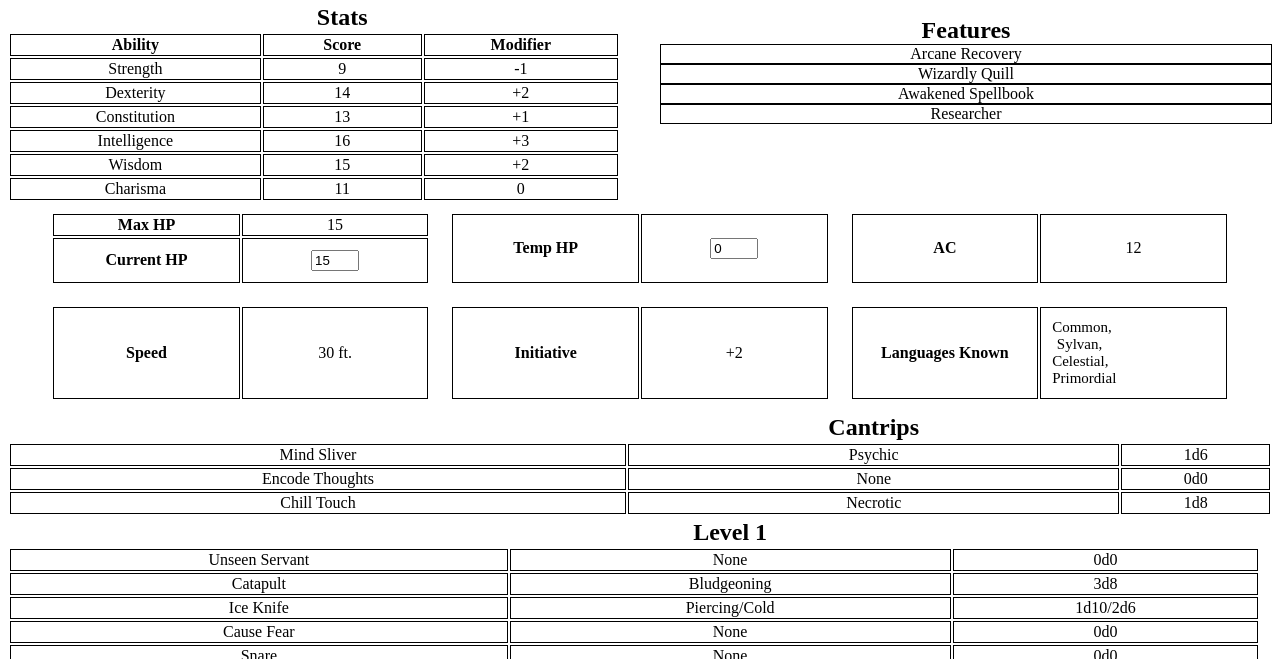
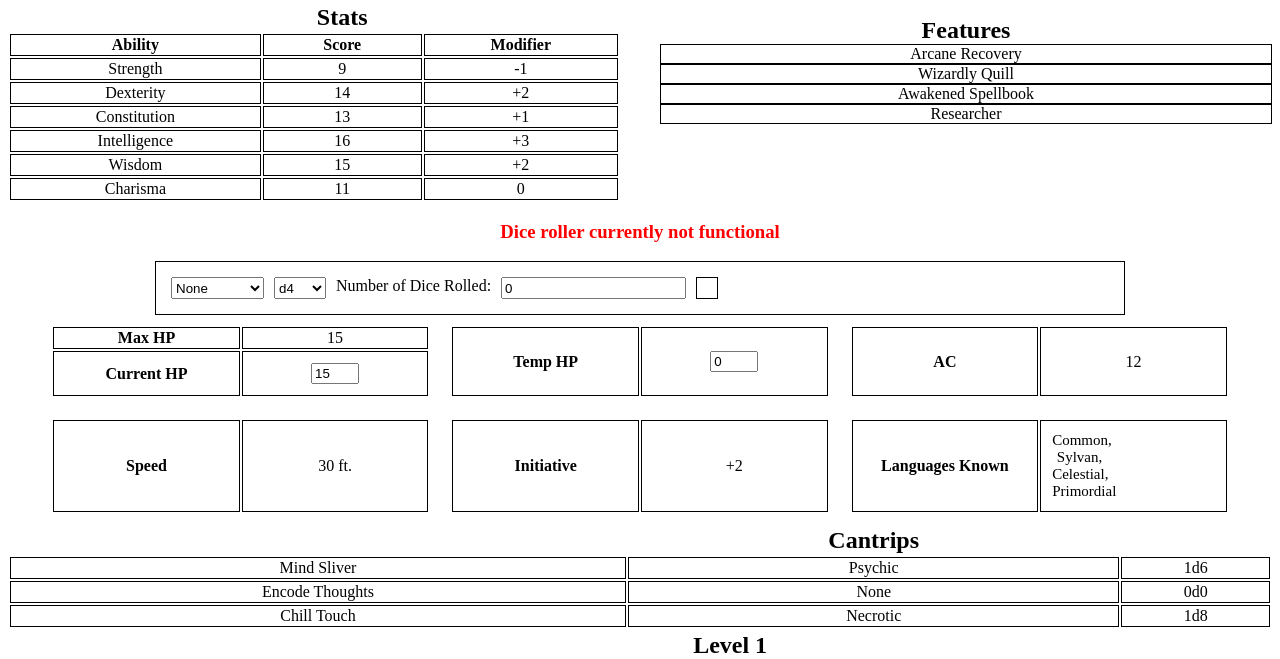
Before and after one commit to KamdenBirk/dndBackstory, a plain HTML site: page pages/evendal.html in a window 1280 px wide. Shown: the part 133-792 px from the top of the page. Drawn offline with Linux system fonts and the light colour scheme.

Commit message:
began dice roller

```diff
--- a/pages/evendal.html
+++ b/pages/evendal.html
@@ -43,6 +43,30 @@
                 <li id="awakenedSpellbook">Awakened Spellbook</li>
                 <li id="researcher">Researcher</li>
             </ul>
+        </div>
+        <h3 style="color:red;">Dice roller currently not functional</h3>
+        <div class="dice">
+            <select name="statUsed" id="statUsed">
+                <option value="None">None</option>
+                <option value="Strength">Strength</option>
+                <option value="Dexterity">Dexterity</option>
+                <option value="Constitution">Constitution</option>
+                <option value="Intelligence">Intelligence</option>
+                <option value="Wisdom">Wisdom</option>
+                <option value="Charisma">Charisma</option>
+            </select>
+            <select name="diceType" id="diceType">
+                <option value="d4">d4</option>
+                <option value="d6">d6</option>
+                <option value="d8">d8</option>
+                <option value="d10">d10</option>
+                <option value="d12">d12</option>
+                <option value="d20">d20</option>
+                <option value="d100">d100</option>
+            </select>
+            <p>Number of Dice Rolled:</p>
+            <input type="number" value="0" step="1" min="0" name="diceRolled" id="diceRolled">
+            <div id="diceTotal"></div>
         </div>
         <div class="flex">
             <table class="health">
--- a/styles.css
+++ b/styles.css
@@ -98,6 +98,23 @@ h2.blood, table.blood tr td.null, table.blood tr th.title {
     width:40px
 }
 
+div.dice {
+    width:75%;
+    margin:auto;
+    padding:10px;
+    border:1px solid black;
+    display:flex;
+}
+
+div#diceTotal {
+    border:1px solid black;
+    padding:10px;
+}
+
+div.dice * {
+    margin:5px;
+}
+
 table.languages tr td p {
     font-size: 15px;
 }
```
